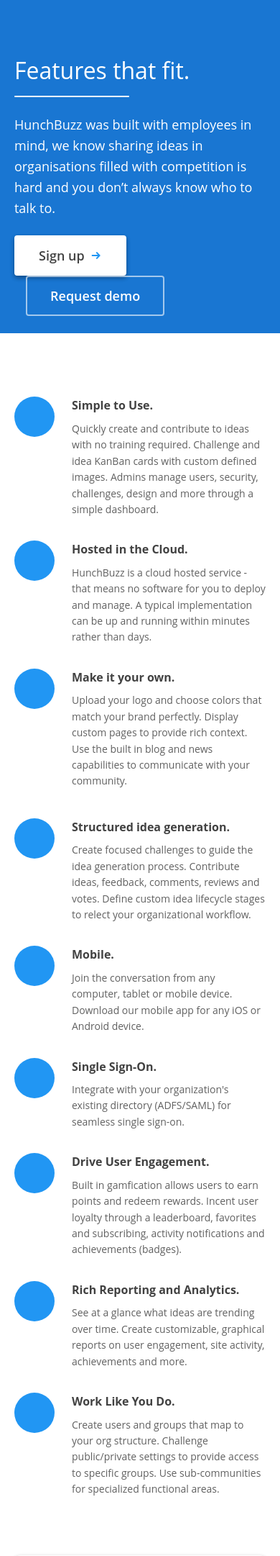
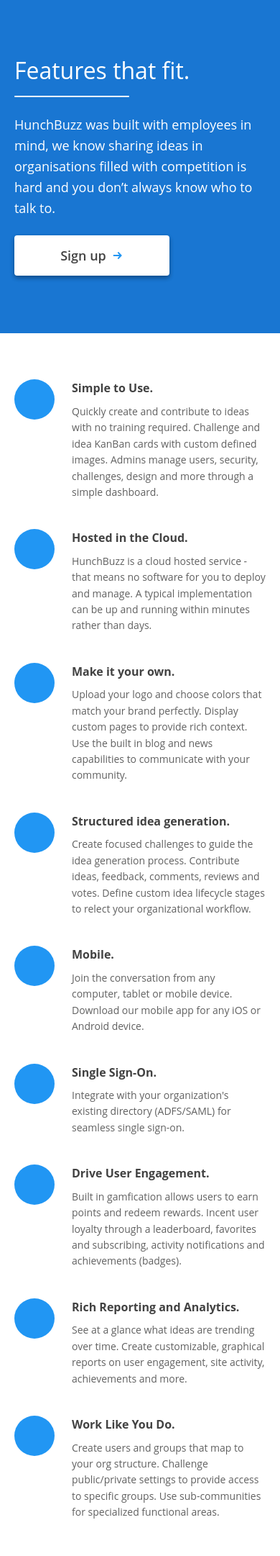
Before and after one commit to kylehenwood/Mockup-HunchBuzz, a PHP site: page /index.php?pageID=features in a window 390 px wide. Shown: the part 73-2235 px from the top of the page at 72% size. Run offline with PHP 8.4, Linux system fonts and the light colour scheme.

Commit message:
responsive features page

```diff
--- a/www/_chrome/chrome-footer.php
+++ b/www/_chrome/chrome-footer.php
@@ -10,10 +10,10 @@
     <div class="footer-content clearfix">
       <div class="footer-content__left">
         <h4 class="footer-content__heading">Product</h4>
-        <a class="footer-content__link">Home</a>
-        <a class="footer-content__link">Features</a>
-        <a class="footer-content__link">How it works</a>
-        <a class="footer-content__link">Plans</a>
+        <a class="footer-content__link" href="index.php">Home</a>
+        <a class="footer-content__link" href="index.php?pageID=features">Features</a>
+        <a class="footer-content__link" href="index.php?pageID=how-it-works">How it works</a>
+        <a class="footer-content__link" href="index.php?pageID=plans">Plans</a>
       </div>
       <div class="footer-content__left">
         <h4 class="footer-content__heading">Resources</h4>
@@ -27,9 +27,9 @@
       </div>
       <div class="footer-content__right clearfix">
         <h4 class="footer-content__heading">Follow us</h4>
-        <a class="footer-content__social"></a>
-        <a class="footer-content__social"></a>
-        <a class="footer-content__social"></a>
+        <a class="footer-content__social"><span class="social-icon icon--16 icon--facebook"></span></a>
+        <a class="footer-content__social"><span class="social-icon icon--16 icon--twitter"></span></a>
+        <a class="footer-content__social"><span class="social-icon icon--16 icon--linkedin"></span></a>
       </div>
     </div>
 
--- a/www/_views/page-hiw/content.php
+++ b/www/_views/page-hiw/content.php
@@ -5,7 +5,7 @@
 		<ul class="hiw-container">
 			<li class="hiw-container__step">
         <div class="hiw-step hiw-step--selected">
-          <div class="hiw-step__indicator"></div>
+          <div class="hiw-step__indicator">1</div>
           <div class="hiw-step__image"></div>
           <div class="hiw-step__content"></div>
         </div>
@@ -21,7 +21,7 @@
       </li>
 			<li class="hiw-container__step">
         <div class="hiw-step">
-          <div class="hiw-step__indicator"></div>
+          <div class="hiw-step__indicator">2</div>
           <div class="hiw-step__image"></div>
           <div class="hiw-step__content"></div>
         </div>
@@ -37,7 +37,7 @@
       </li>
 			<li class="hiw-container__step">
         <div class="hiw-step">
-          <div class="hiw-step__indicator"></div>
+          <div class="hiw-step__indicator">3</div>
           <div class="hiw-step__image"></div>
           <div class="hiw-step__content"></div>
         </div>
--- a/www/scss/icon/_icon.scss
+++ b/www/scss/icon/_icon.scss
@@ -69,6 +69,7 @@
 .icon--twitter:before {content:'\e7d1';}
 .icon--pinterest:before {content:'\e7d5';}
 .icon--googleplus:before {content:'\e7d9';}
+.icon--linkedin:before {content:'\e7da';}
 
 
 // -------------
--- a/www/scss/layout/_layout-footer.scss
+++ b/www/scss/layout/_layout-footer.scss
@@ -71,6 +71,7 @@
   float: left;
   width: 56px;
   height: 56px;
+  padding: 20px;
   background: $color-grey-300;
   border-radius: 50%;
   margin: 0 16px 0 0;
--- a/www/scss/layout/_layout.scss
+++ b/www/scss/layout/_layout.scss
@@ -9,7 +9,8 @@ html {
   position: relative;
   overflow-y: scroll;
   min-height: 100%;
-  background: $color-red-100;
+  background: white;
+  //background: $color-red-100;
   //padding: 56px 0;
 }
 
--- a/www/scss/public.css
+++ b/www/scss/public.css
@@ -393,7 +399,7 @@ html {
   position: relative;
   overflow-y: scroll;
   min-height: 100%;
-  background: #FFCDD2; }
+  background: white; }
 
 .layout__header {
   background: #1976D2;
@@ -1624,16 +1638,21 @@ html {
       display: none; } }
 
 .features-banner {
-  padding: 120px 20px 240px; }
+  padding: 80px 20px 200px; }
   @media screen and (max-width: 960px) {
     .features-banner {
       padding: 80px 20px; } }
 
 .features-banner__content {
-  margin: 0 440px 0 0; }
+  margin: 0 440px 0 0;
+  min-height: 368px;
+  display: flex;
+  justify-content: center;
+  flex-direction: column; }
   @media screen and (max-width: 960px) {
     .features-banner__content {
-      margin: 0; } }
+      margin: 0;
+      min-height: auto; } }
 
 .features-banner__title {
   text-align: left;
@@ -1664,16 +1683,19 @@ html {
 
 .features-banner__signup,
 .features-banner__demo {
-  float: left; }
+  float: left;
+  min-width: 216px; }
 
 .features-banner__demo {
   padding: 0 0 0 16px; }
+  @media screen and (max-width: 720px) {
+    .features-banner__demo {
+      display: none; } }
 
 .features-banner__illustration {
   float: right;
   width: 368px;
-  height: 368px;
-  margin: -56px 0 0; }
+  height: 368px; }
   @media screen and (max-width: 960px) {
     .features-banner__illustration {
       display: none; } }
@@ -1684,7 +1706,7 @@ html {
   flex-wrap: wrap; }
   @media screen and (max-width: 960px) {
     .feature-primary {
-      margin: 8px 0; } }
+      margin: 0 0 40px; } }
 
 .feature-primary__item {
   float: left;
@@ -1695,7 +1717,9 @@ html {
       width: auto;
       float: none;
       padding: 0;
-      margin: 16px 0; } }
+      margin: 0 0 40px; }
+      .feature-primary__item:last-child {
+        margin: 0; } }
 
 .feature-secondary {
   margin: -8px;
@@ -1714,7 +1738,9 @@ html {
       width: auto;
       float: none;
       padding: 0;
-      margin: 16px 0; } }
+      margin: 0 0 40px; }
+      .feature-secondary__item:last-child {
+        margin: 0; } }
 
 .primary-feature {
   position: relative;
--- a/www/scss/public.scss
+++ b/www/scss/public.scss
@@ -6,6 +6,10 @@
   -moz-box-sizing: border-box;
   -webkit-box-sizing: border-box;
   box-sizing: border-box;
+}
+
+svg {
+  -webkit-backface-visibility: hidden;
 }
 
 
--- a/www/scss/views/page-features/_banner.scss
+++ b/www/scss/views/page-features/_banner.scss
@@ -1,5 +1,5 @@
 .features-banner {
-  padding: 120px 20px 240px;
+  padding: 80px 20px 200px;
   @include screen-med {
     padding: 80px 20px;
   }
@@ -7,8 +7,13 @@
 
 .features-banner__content {
   margin: 0 440px 0 0;
+  min-height: 368px;
+  display: flex;
+  justify-content: center;
+  flex-direction: column;
   @include screen-med {
     margin: 0;
+    min-height: auto;
   }
 }
 
@@ -46,16 +51,19 @@
 .features-banner__signup,
 .features-banner__demo {
   float: left;
+  min-width: 216px;
 }
 .features-banner__demo {
   padding: 0 0 0 16px;
+  @include screen-mob {
+    display: none;
+  }
 }
 
 .features-banner__illustration {
   float: right;
   width: 368px;
   height: 368px;
-  margin: -56px 0 0;
   @include screen-med {
     display: none;
   }
--- a/www/scss/views/page-features/_content.scss
+++ b/www/scss/views/page-features/_content.scss
@@ -3,7 +3,7 @@
   display: flex;
   flex-wrap: wrap;
   @include screen-med {
-    margin: 8px 0;
+    margin: 0 0 40px;
   }
 }
 .feature-primary__item {
@@ -14,7 +14,10 @@
     width: auto;
     float: none;
     padding: 0;
-    margin: 16px 0;
+    margin: 0 0 40px;
+    &:last-child {
+      margin: 0;
+    }
   }
 }
 
@@ -35,7 +38,10 @@
     width: auto;
     float: none;
     padding: 0;
-    margin: 16px 0;
+    margin: 0 0 40px;
+    &:last-child {
+      margin: 0;
+    }
   }
 }
 
--- a/www/scss/views/page-hiw/_banner.scss
+++ b/www/scss/views/page-hiw/_banner.scss
@@ -13,6 +13,9 @@
   line-height: 1.2;
   font-weight: normal;
   margin: 0 0 16px;
+  @include screen-med {
+    font-size: 32px;
+  }
 }
 
 .hiw-banner__border {
--- a/www/scss/views/page-hiw/_content.scss
+++ b/www/scss/views/page-hiw/_content.scss
@@ -0,0 +1,132 @@
+
+
+.hiw-container {
+  margin: -200px 0 0;
+  @include screen-med {
+    margin: 0;
+  }
+}
+.hiw-container__step {
+  width: 100%;
+}
+.hiw-container__dots {
+  width: 24px;
+  margin: 0 auto;
+}
+
+.hiw-progress {
+  @include screen-med {
+    margin: 0 0 48px;
+  }
+}
+.hiw-progress__dot {
+  margin: 16px 8px;
+  width: 8px;
+  height: 8px;
+  border-radius: 6px;
+  background: $color-grey-300;
+}
+
+.hiw-progress--animate {
+  .hiw-progress__dot {
+    animation-name: progress-dot;
+    animation-duration: 2.4s;
+    animation-timing-function: ease-in;
+    animation-iteration-count: infinite;
+  }
+}
+
+@keyframes progress-dot {
+  000% {
+    background: $color-grey-300;
+    transform: scale(1);
+  }
+  020% {
+    background: $color-blue-500;
+    transform: scale(1.4);
+  }
+  050%,
+  100% {
+    background: $color-grey-300;
+    transform: scale(1);
+  }
+}
+
+.hiw-progress__dot:nth-child(1) {
+  animation-delay: 0ms;
+}
+.hiw-progress__dot:nth-child(2) {
+  animation-delay: 200ms;
+}
+.hiw-progress__dot:nth-child(3) {
+  animation-delay: 400ms;
+}
+.hiw-progress__dot:nth-child(4) {
+  animation-delay: 600ms;
+}
+.hiw-progress__dot:nth-child(5) {
+  animation-delay: 800ms;
+}
+
+.hiw-step {
+  position: relative;
+  padding: 0 0 0 240px;
+  border-radius: 8px;
+  background: white;
+  box-shadow: inset 0 0 0 2px $color-grey-300;
+  @include screen-med {
+    padding: 240px 0 0;
+  }
+}
+.hiw-step--selected {
+  box-shadow: $shadow-300;
+}
+.hiw-step__indicator {
+  position: absolute;
+  top: -24px;
+  left: -24px;
+  height: 48px;
+  width: 48px;
+  background: $color-purple-500;
+  border-radius: 24px;
+  box-shadow: 0 0 0 2px white;
+  z-index: 5;
+  color: white;
+  font-weight: bold;
+  font-size: 18px;
+  text-align: center;
+  line-height: 48px;
+  @include screen-med {
+    top: -20px;
+    left: 50%;
+    height: 40px;
+    width: auto;
+    transform: translateX(-50%);
+    padding: 0 24px;
+    line-height: 40px;
+    font-size: 14px;
+    &:before {
+      content: 'Step - ';
+    }
+  }
+}
+.hiw-step__image {
+  position: absolute;
+  top: 0;
+  left: 0;
+  height: 100%;
+  width: 240px;
+  background: black;
+  border-radius: 8px 0 0 8px;
+  @include screen-med {
+    height: 240px;
+    width: 100%;
+    border-radius: 8px 8px 0 0;
+  }
+}
+.hiw-step__content {
+  height: 440px;
+  @include screen-med {
+    height: 240px;
+  }
+}
--- a/www/scss/views/page-home/_content.scss
+++ b/www/scss/views/page-home/_content.scss
@@ -38,7 +38,14 @@
 // Home content + illustration blocks
 // -----------------
 .home-content {}
-.home-content__section {}
+.home-content__section {
+  @include screen-med {
+    margin: 0 0 40px;
+    &:last-child {
+      margin: 0;
+    }
+  }
+}
 
 //-
 .home-section {}
@@ -63,7 +70,7 @@
   width: 368px;
   height: 368px;
   @include screen-med {
-    max-width: 100%;
+    max-width: 50%;
     height: auto;
     float: none!important;
   }
@@ -75,6 +82,7 @@
   min-height: 360px;
   padding: 24px 0;
   @include screen-med {
+    min-height: auto;
     padding: 0;
     margin: 0!important;
   }
--- a/www/scss/views/page-plans/_banner.scss
+++ b/www/scss/views/page-plans/_banner.scss
@@ -13,6 +13,9 @@
   line-height: 1.2;
   font-weight: normal;
   margin: 0 0 16px;
+  @include screen-med {
+    font-size: 32px;
+  }
 }
 
 .plans-banner__border {
```
Also changed, not shown: other parts of www/scss/public.css (+63 -8 lines), other parts of www/scss/views/page-hiw/_banner.scss (+0 -97 lines), 1 other file.
